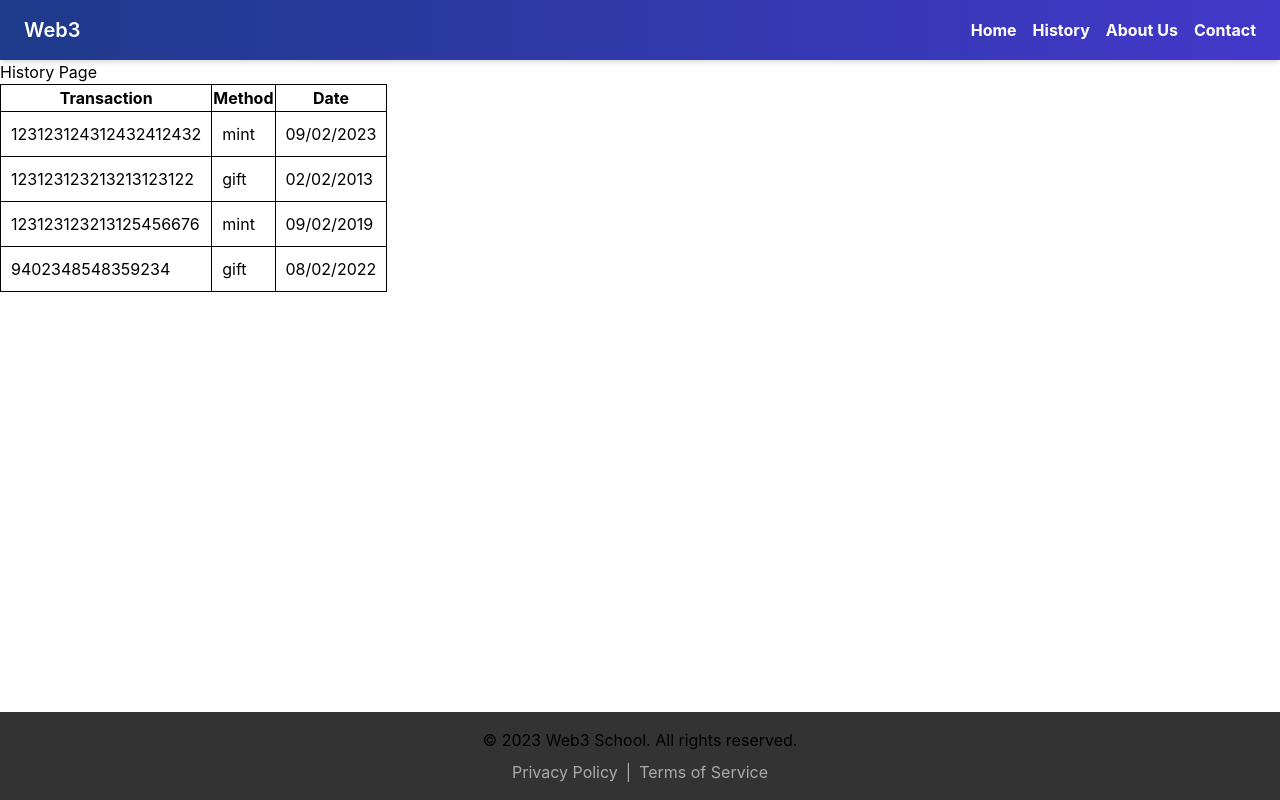
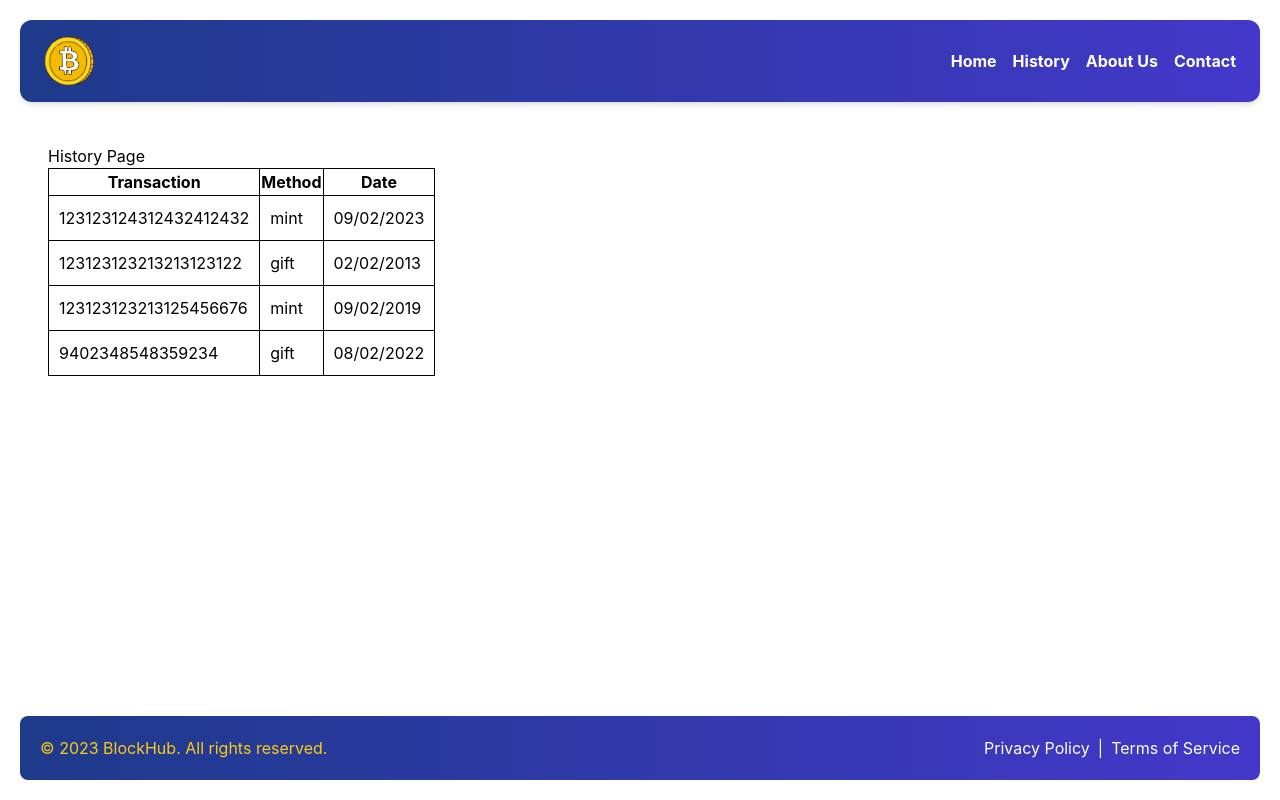
Before and after one commit to uddom1234/web3, a React (Create React App) app: page /history in a window 1280 px wide. Built offline with nearby package versions, Linux system fonts and the light colour scheme.

Commit message:
header and footer

```diff
--- a/src/components/Footer.js
+++ b/src/components/Footer.js
@@ -3,13 +3,13 @@ import '../style/footer.css'; // Make sure to adjust the path to your CSS file
 
 export default function Footer() {
   return (
-    <footer className="footer">
-      <div className="footer-content">
-        <p>&copy; 2023 Web3 School. All rights reserved.</p>
-        <div className="footer-links">
-          <a href="#" className="footer-link">Privacy Policy</a>
-          <span className="footer-divider">|</span>
-          <a href="#" className="footer-link">Terms of Service</a>
+    <footer className="p-5">
+      <div className="bg-gradient-to-r from-blue-900 to-indigo-700 bg-blue-900 rounded-lg p-5 flex-row flex items-center justify-between">
+        <p className="text-yellow-400">&copy; 2023 BlockHub. All rights reserved.</p>
+        <div className="footer-links ">
+          <a href="#" className="footer-link text-white">Privacy Policy</a>
+          <span className="footer-divider text-white">|</span>
+          <a href="#" className="footer-link text-white">Terms of Service</a>
         </div>
       </div>
     </footer>
--- a/src/components/Header.js
+++ b/src/components/Header.js
@@ -1,21 +1,25 @@
 import * as React from 'react';
-
+import "../style/header.css";
 export default function Header() {
 
   return (
-<header class="bg-gradient-to-r from-blue-900 to-indigo-700 py-4 px-6 shadow-md">
+  <div class="p-5 headPosition">
+  <header class="bg-gradient-to-r from-blue-900 to-indigo-700 py-4 px-6 shadow-md rounded-xl">
       <nav class="flex items-center justify-between">
         <div class="text-white text-xl font-semibold">
-          <a href="#">Web3</a>
+          <a href="/">
+            <img src="/crypto.png" alt="Logo" border="0" width="50" height="50"/>
+          </a>
         </div>
         <ul class="flex space-x-4">
-          <li><a href="#" class="text-white hover:text-blue-300 font-bold transition-colors duration-300 ease-in-out">Home</a></li>
+          <li><a href="/" class="text-white hover:text-blue-300 font-bold transition-colors duration-300 ease-in-out">Home</a></li>
           <li><a href="/history" class="text-white hover:text-blue-300 font-bold transition-colors duration-300 ease-in-out">History</a></li>
           <li><a href="#" class="text-white hover:text-blue-300 font-bold transition-colors duration-300 ease-in-out">About Us</a></li>
           <li><a href="#" class="text-white hover:text-blue-300 font-bold transition-colors duration-300 ease-in-out">Contact</a></li>
         </ul>
       </nav>
     </header>
+    </div>
 
 
 
--- a/src/page/history.js
+++ b/src/page/history.js
@@ -21,7 +21,7 @@ History extends React.Component {
     return (
         <div className="flex flex-col min-h-screen">
         <Header/>
-        <main className="flex-grow">
+        <main className="flex-grow mt-24 p-12">
         <h1>History Page</h1>
         <table border="1">
           <thead>
--- a/src/style/footer.css
+++ b/src/style/footer.css
@@ -1,9 +1,3 @@
-/* footer.css */
-
-.footer {
-    background-color: #333; /* Adjust the background color as needed */
-    padding: 1rem 0;
-  }
 
   .footer-content {
     display: flex;
@@ -11,21 +5,8 @@
     align-items: center;
   }
 
-  .footer-links {
-    margin-top: 0.5rem;
-  }
 
-  .footer-link {
-    color: #aaa; /* Adjust link color */
-    text-decoration: none;
-    transition: color 0.3s;
-  }
-
-  .footer-link:hover {
-    color: #fff; /* Change link color on hover */
-  }
 
   .footer-divider {
     margin: 0 0.5rem;
-    color: #aaa;
   }
--- /dev/null
+++ b/src/style/header.css
@@ -0,0 +1,5 @@
+.headPosition {
+    position: fixed;
+    top: 0;
+    width: 100%;
+}
```
Also changed, not shown: public/crypto.png (added).
